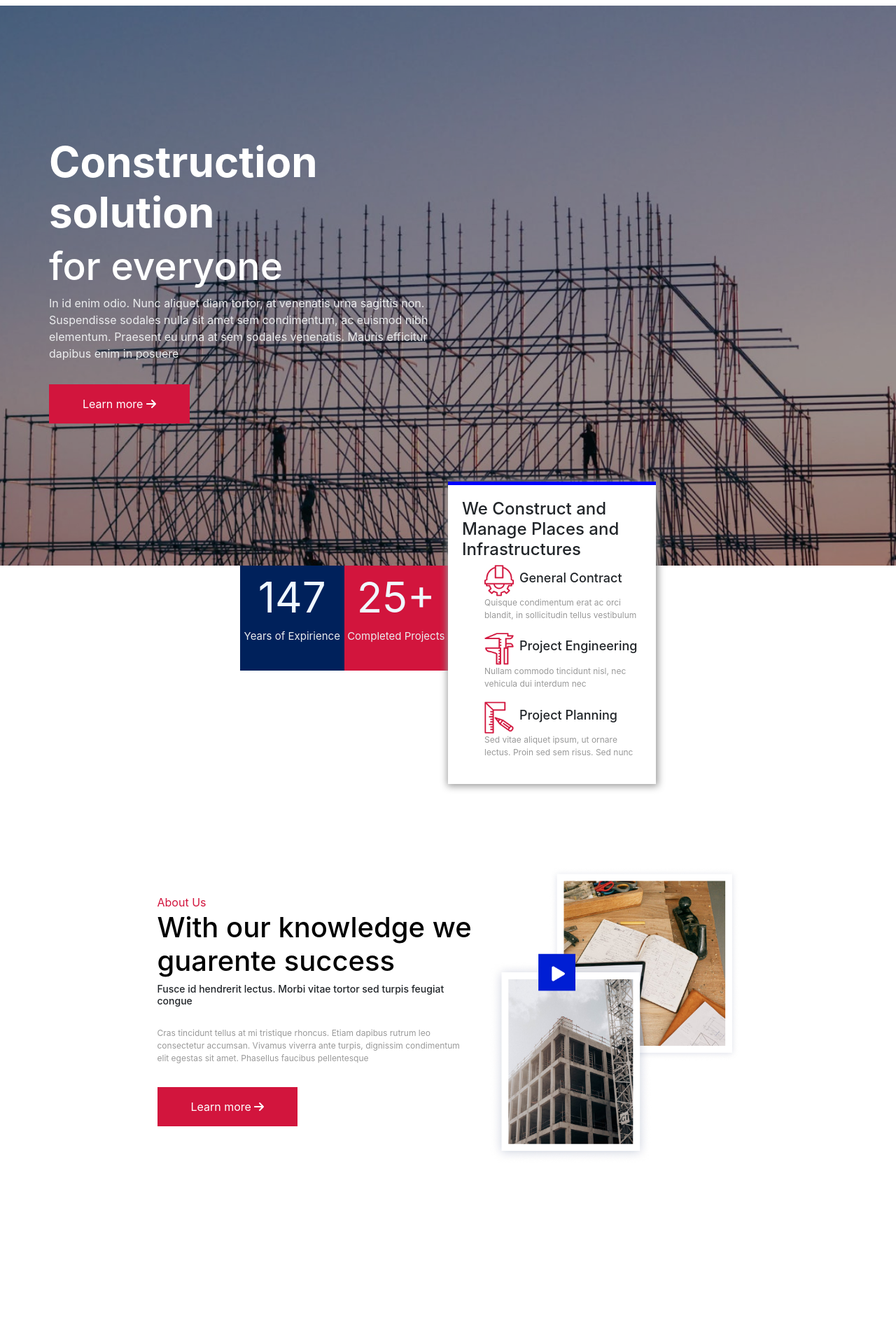
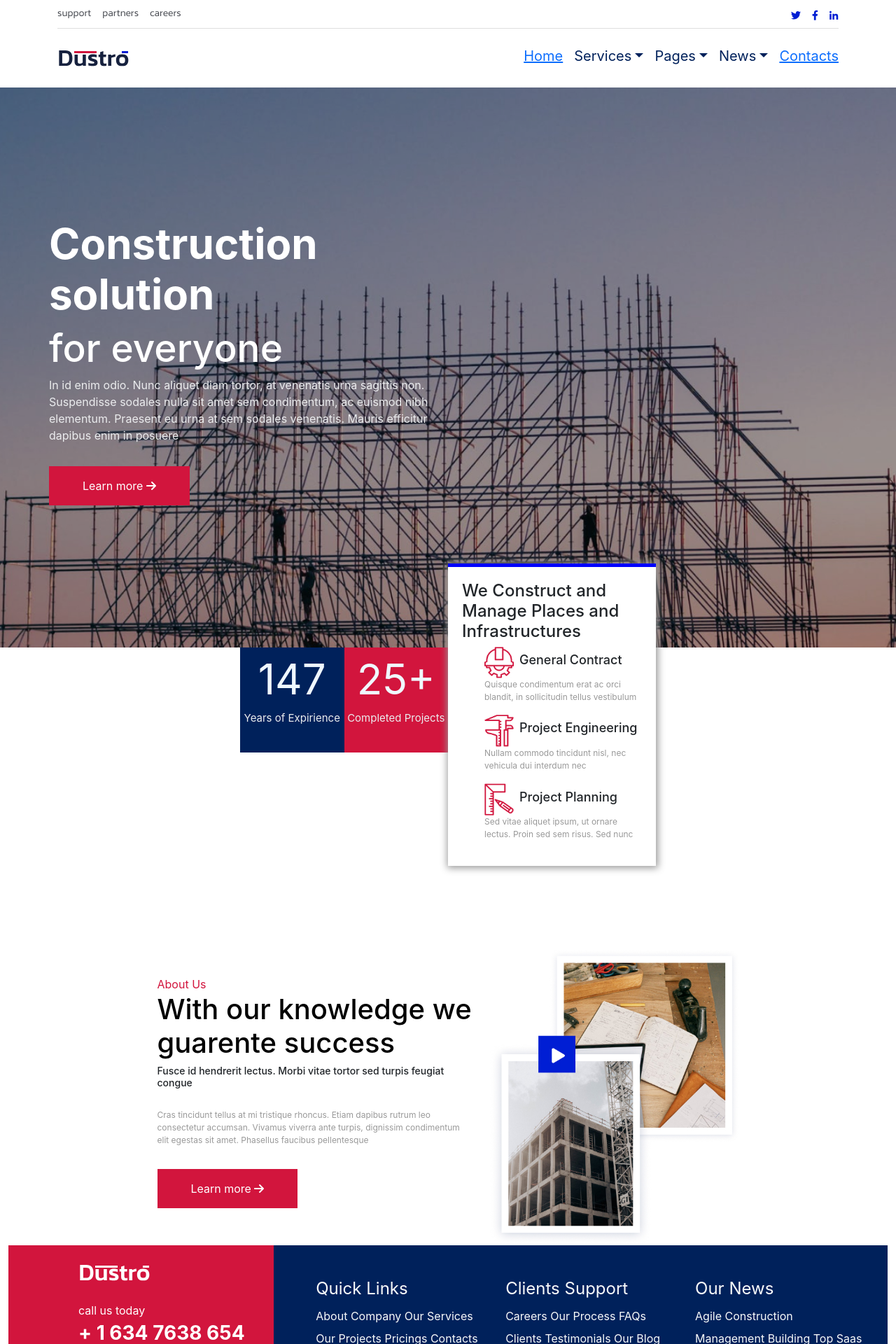
Before and after one commit to marionasef/iti-project, a React (Create React App) app in the folder construction-website/: page / in a window 1280 px wide. Shown: the top 1920 px of the page at 70% size. Before the commit the page ends 1662 px from the top, so only its background shows below. Built offline with nearby package versions, Linux system fonts and the light colour scheme.

Commit message:
added all pages and the top image components

```diff
--- a/construction-website/src/components/Navigation.jsx
+++ b/construction-website/src/components/Navigation.jsx
@@ -1,6 +1,7 @@
 import Nav from 'react-bootstrap/Nav';
 import Navbar from 'react-bootstrap/Navbar';
 import { NavDropdown } from 'react-bootstrap';
+import { Link } from "react-router-dom"
 
 
 function Navigation() {
@@ -58,18 +59,20 @@ function Navigation() {
         <Navbar.Toggle aria-controls="basic-navbar-nav" />
         <Navbar.Collapse id="basic-navbar-nav">
           <Nav className="ms-auto fs-5 ">
-            <Nav.Link href="#home" className='navlinks' >Home</Nav.Link>
+            <Nav.Link className='navlinks' ><Link to="/">Home</Link></Nav.Link>
             <NavDropdown title="Services" id="basic-nav-dropdown">
               <NavDropdown.Item href="#action/3.1">Action</NavDropdown.Item>
 
             </NavDropdown>
              <NavDropdown title="Pages" id="basic-nav-dropdown">
-              <NavDropdown.Item href="#action/3.1">Action</NavDropdown.Item>
+             <NavDropdown.Item ><Link to="aboutus">Aboutus</Link></NavDropdown.Item>
+             <NavDropdown.Item ><Link to="Portfolio">Portfolio </Link></NavDropdown.Item>
+             <NavDropdown.Item ><Link to="Services">Services </Link></NavDropdown.Item>
             </NavDropdown>
             <NavDropdown title="News" id="basic-nav-dropdown">
               <NavDropdown.Item href="#action/3.1">Action</NavDropdown.Item>
             </NavDropdown>
-            <Nav.Link href="#home" className='navlinks pe-0' >Contacts</Nav.Link>
+            <Nav.Link  className='navlinks pe-0' ><Link to="Contacts">Contacts</Link></Nav.Link>
           </Nav>
         </Navbar.Collapse>
 
--- /dev/null
+++ b/construction-website/src/components/Topimage.jsx
@@ -0,0 +1,25 @@
+import React from 'react'
+
+export default function Topimage(props) {
+  let img=props.image
+  return (
+    <>
+    <section className='top-image d-flex' >
+        <div className="container ">
+            <div className="top-text">
+                <h2 className=' fs-1'>{props.text1}</h2>
+                <p className=' fs-5 fw-light'>{props.text2}</p>
+            </div>
+            <div className='contact-card shadow p-3 mb-5 bg-body-tertiary'>
+                <div className='p-2 ps-4'>
+                     <p className='cont-info'>Call Us Today<br /><span className=' cont-info fw-bolder fs-3'>+1 123 4567 789</span>
+                        </p>
+                </div>
+        </div>
+        </div>
+
+
+    </section>
+    </>
+  )
+}
--- /dev/null
+++ b/construction-website/src/pages/PortfolioArchive/Portfolio.jsx
@@ -0,0 +1,12 @@
+import React from 'react'
+import Navigation from '../../components/Navigation'
+import Topimage from '../../components/Topimage'
+
+export default function Portfolio() {
+  return (
+    <>
+    <Navigation/>
+    <Topimage text1="Portfolio Archive" text2="Home / Portfolio Archive"/>
+    </>
+  )
+}
--- /dev/null
+++ b/construction-website/src/pages/ServicesArchive/Services.jsx
@@ -0,0 +1,12 @@
+import React from 'react'
+import Navigation from '../../components/Navigation'
+import Topimage from '../../components/Topimage'
+
+export default function Services() {
+  return (
+   <>
+   <Navigation/>
+   <Topimage text1="Services Archive" text2="Home / Services Archive"/>
+   </>
+  )
+}
--- /dev/null
+++ b/construction-website/src/pages/aboutus/AboutUs.jsx
@@ -0,0 +1,12 @@
+import React from 'react'
+import Navigation from '../../components/Navigation'
+import Topimage from '../../components/Topimage'
+
+export default function AboutUs() {
+  return (
+   <>
+   <Navigation/>
+   <Topimage text1="AboutUs" text2="Home/AboutUs" />
+   </>
+  )
+}
--- /dev/null
+++ b/construction-website/src/pages/contacts/Contacts.jsx
@@ -0,0 +1,12 @@
+import React from 'react'
+import Navigation from '../../components/Navigation'
+import Topimage from '../../components/Topimage'
+
+export default function Contacts() {
+  return (
+    <>
+    <Navigation/>
+    <Topimage text1="Contacts" text2="Home / Contacts"/>
+    </>
+  )
+}
--- a/construction-website/src/pages/home/Home.jsx
+++ b/construction-website/src/pages/home/Home.jsx
@@ -1,9 +1,12 @@
 import "./style.css";
 import { FontAwesomeIcon } from "@fortawesome/react-fontawesome";
 import { faArrowRight } from "@fortawesome/free-solid-svg-icons";
+import Navigation from "../../components/Navigation";
+import Footer from "../../components/Footer";
 const Home = () => {
   return (
     <>
+    <Navigation/>
       <section className="heroSection mt-2">
         <div className="container">
           <div className="row align-items-center justify-content-between ">
@@ -137,6 +140,7 @@ const Home = () => {
           </div>
         </div>
       </section>
+      <Footer/>
     </>
   );
 };
```
Also changed, not shown: construction-website/src/pages/Single Project/SingleProject.jsx (added, +12 -0 lines), construction-website/src/pages/SingleService/SingleService.jsx (added, +12 -0 lines), construction-website/src/assets/Rectangle 1.png (added).
